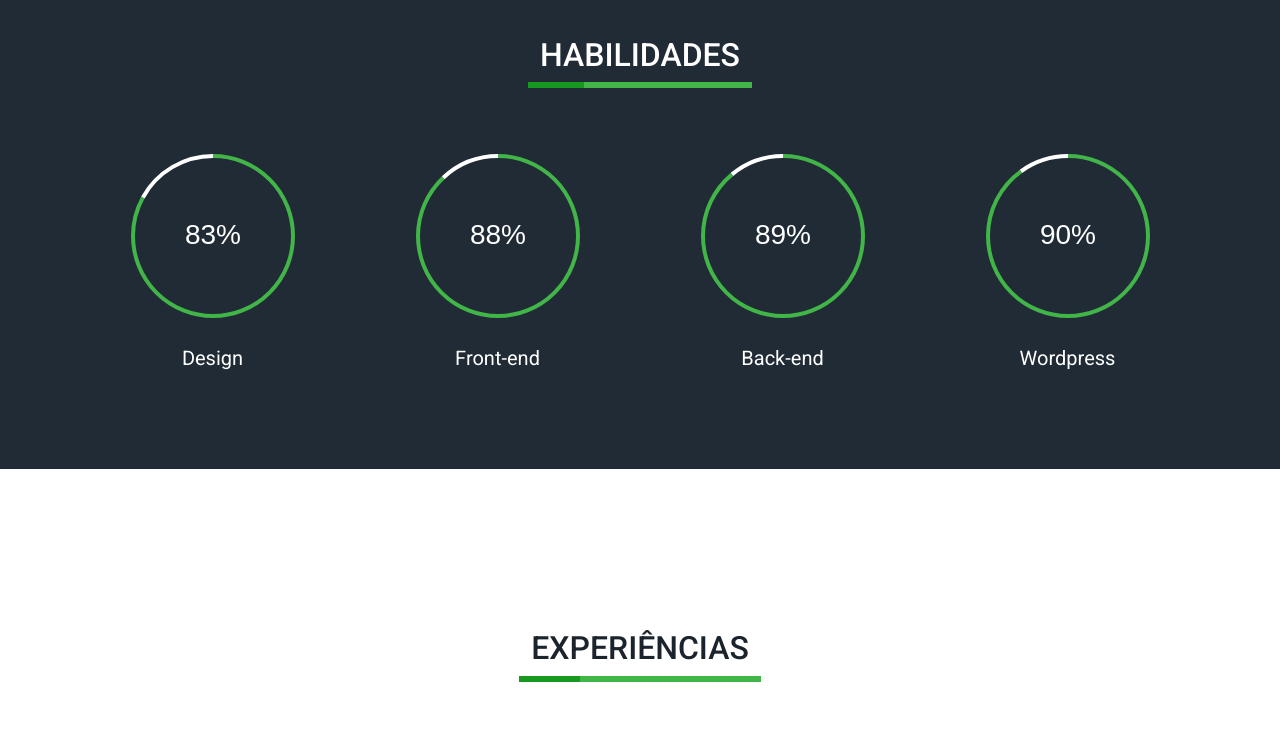
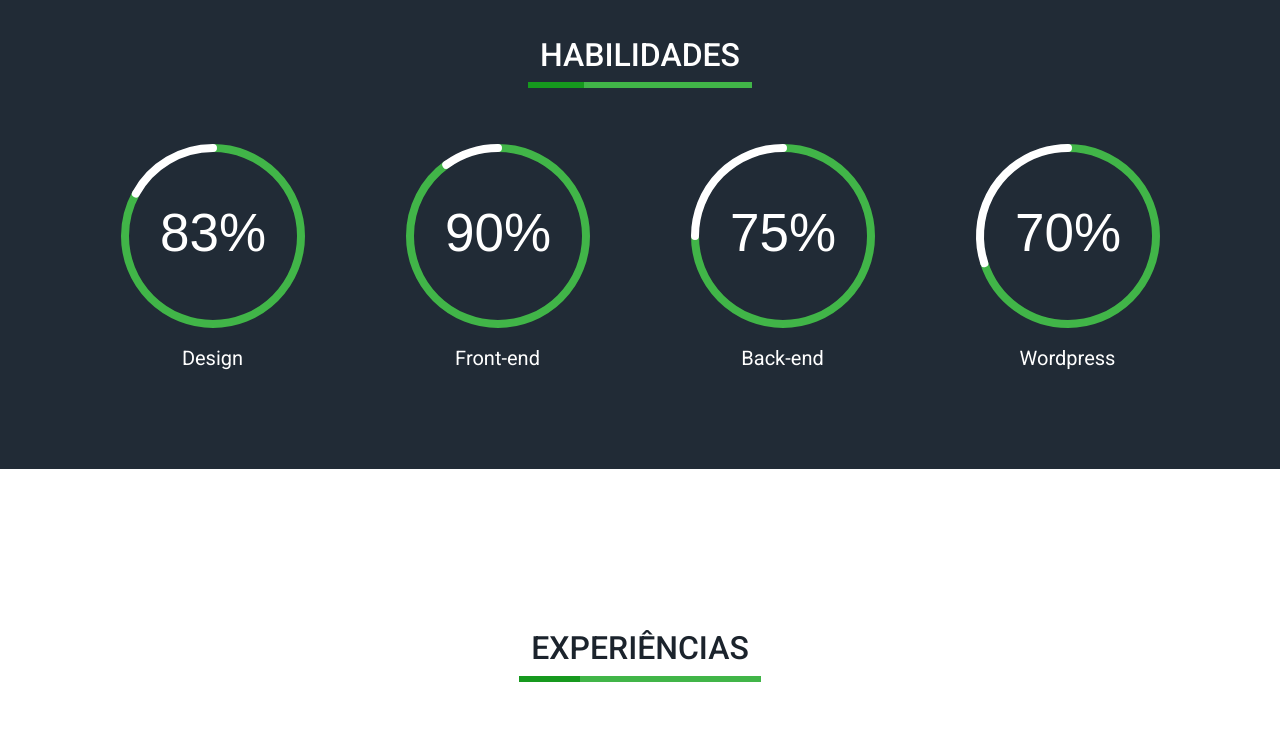
Before and after one commit to juliocesar94ls21/juliocesar-webdev, a plain HTML site: page index.html in a window 1280 px wide. Shown: the part 1580-2323 px from the top of the page. Drawn offline with nearby package versions, Linux system fonts and the light colour scheme.

Commit message:
atualização 02/10

```diff
--- a/index.html
+++ b/index.html
@@ -129,26 +129,26 @@
                 <div class="row content-skills">
                     <div class="col-md-3">
                         <div class="wrap-canv">
-                            <canvas id="canvas1" width="200" height="200"></canvas>
-                            <p class="title-skills-canv">Design</p>
+                        <canvas id="canvas1" data-percent="83" width="200" height="200"></canvas>
+                        <p class="title-skills-canv">Design</p>
                         </div>
                     </div>
                     <div class="col-md-3">
                         <div class="wrap-canv">
-                            <canvas id="canvas2" width="200" height="200"></canvas>
-                            <p class="title-skills-canv">Front-end</p>
+                        <canvas id="canvas2" data-percent="90" width="200" height="200"></canvas>
+                        <p class="title-skills-canv">Front-end</p>
                         </div>
                     </div>
                     <div class="col-md-3">
                         <div class="wrap-canv">
-                            <canvas id="canvas3" width="200" height="200"></canvas>
-                            <p class="title-skills-canv">Back-end</p>
+                        <canvas id="canvas3" data-percent="75" width="200" height="200"></canvas>
+                        <p class="title-skills-canv">Back-end</p>
                         </div>
                     </div>
                     <div class="col-md-3">
                         <div class="wrap-canv">
-                            <canvas id="canvas4" width="200" height="200"></canvas>
-                            <p class="title-skills-canv">Wordpress</p>
+                        <canvas id="canvas4" data-percent="70" width="200" height="200"></canvas>
+                        <p class="title-skills-canv">Wordpress</p>
                         </div>
                     </div>
                 </div>
@@ -220,22 +220,22 @@ Entre as minhas atividades, destaco a criação de peças gráficas para interne
                     </div>
                 </div>
                 <div class="row row-services">
-                    <div class="col-md-3 col-services">
+                    <div class="col-md-3 col-services cs1">
                         <i class="fa-solid fa-ranking-star icon-brand"></i>
                         <p class="theme-color-primary-text text-brand">Branding</p>
                         <p class="theme-color-primary-text text-brand-desc">Crio identidades visuais completas que expressam a essência da marca e fortalecem sua presença no mercado. Do logotipo à estratégia, entrego soluções que conectam marcas ao seu público.</p>
                     </div>
-                    <div class="col-md-3 col-services">
+                    <div class="col-md-3 col-services cs2">
                        <i class="fa-solid fa-globe icon-brand icon-web"></i>
                         <p class="theme-color-primary-text text-brand">Web Design</p>
                         <p class="theme-color-primary-text text-brand-desc">Desenvolvo sites modernos, responsivos e focados na experiência do usuário. Transformo ideias em interfaces funcionais, alinhadas à identidade da marca.</p>
                     </div>
-                    <div class="col-md-3 col-services">
+                    <div class="col-md-3 col-services cs3">
                         <i class="fa-solid fa-cart-shopping icon-brand icon-web"></i>
                         <p class="theme-color-primary-text text-brand">E-commerce</p>
                         <p class="theme-color-primary-text text-brand-desc">Crio lojas virtuais personalizadas, com foco em usabilidade, performance e conversão. Integro sistemas, organizo o catálogo e preparo seu e-commerce para vender mais.</p>
                     </div>
-                    <div class="col-md-3 col-services">
+                    <div class="col-md-3 col-services cs4">
                         <i class="fa-brands fa-wordpress icon-brand icon-web"></i>
                         <p class="theme-color-primary-text text-brand">Wordpress</p>
                         <p class="theme-color-primary-text text-brand-desc">Desenvolvo sites em WordPress com painéis personalizados e fácil gerenciamento de conteúdo. Crio temas sob medida, otimizados para SEO, velocidade e responsividade.</p>
@@ -523,6 +523,6 @@ Entre as minhas atividades, destaco a criação de peças gráficas para interne
         <script src="js/jquery-ui/external/jquery/jquery.js"></script>
         <script crossorigin='anonymous' src='https://kit.fontawesome.com/9b3fb4855f.js'></script>
         <script src="js/fade-onscroll/fade-scroll.js"></script>
-        <script src="js/global.js?v5.7"></script>
+        <script src="js/global.js?v5.9"></script>
     </body>
 </html>
--- a/js/global.js
+++ b/js/global.js
@@ -28,11 +28,11 @@ $(document).ready(function(){
   animateOnScroll('.exp3', 'animate__fadeInRight');
   animateOnScroll('.row-port', 'animate__fadeInUp');
   animateOnScroll('.content-item-blog', 'animate__fadeInUp');
+  animateOnScroll('.cs1', 'animate__fadeInUp');
+  animateOnScroll('.cs2', 'animate__fadeInUp');
+  animateOnScroll('.cs3', 'animate__fadeInUp');
+  animateOnScroll('.cs4', 'animate__fadeInUp');
 
-	createCanv("83%",0.83,0.17, document.getElementById("canvas1"));
-	createCanv("88%",0.88,0.12, document.getElementById("canvas2"));
-	createCanv("89%",0.89,0.11, document.getElementById("canvas3"));
-	createCanv("90%",0.90,0.10, document.getElementById("canvas4"));
 
 	$(".icons-close-portiflio-popup").on("click", function(){
 		$(".popup-fullscreen").fadeOut();
@@ -135,45 +135,158 @@ function isMobile(){
 	return $(window).outerWidth() < 768;
 }
 
-function createCanv(percent, decimal1, decimal2, elem){
-	const canvas = elem;
-  const ctx = canvas.getContext("2d");
+document.addEventListener('DOMContentLoaded', () => {
+  const wrappers = document.querySelectorAll('.wrap-canv');
 
-  const centerX = canvas.width / 2;
-  const centerY = canvas.height / 2;
-  const radius = 80;
-  const borderWidth = 4;
+  // Ajusta canvas para devicePixelRatio (evita ficar embaçado em telas retina)
+  function setupCanvas(canvas) {
+    const dpr = window.devicePixelRatio || 1;
+    const rect = canvas.getBoundingClientRect();
+    // Se rect.width for 0 (por exemplo se o elemento estiver escondido), usamos atributos do canvas como fallback:
+    const cssWidth = rect.width || canvas.width;
+    const cssHeight = rect.height || canvas.height;
 
-  // Círculo de fundo com cor #212b36
+    canvas.width = Math.round(cssWidth * dpr);
+    canvas.height = Math.round(cssHeight * dpr);
+    canvas.style.width = cssWidth + 'px';
+    canvas.style.height = cssHeight + 'px';
+
+    const ctx = canvas.getContext('2d');
+    ctx.setTransform(dpr, 0, 0, dpr, 0, 0); // scale para desenhar considerando dpr
+    return ctx;
+  }
+
+  // Função que anima um canvas de 0 até finalPercent (0..100)
+  function animateCanvas(canvas, finalPercent = 80, duration = 1200) {
+    if (canvas.dataset.animated) return; // evita repetir
+    canvas.dataset.animated = 'true';
+
+    const ctx = canvas.getContext('2d');
+    const rect = canvas.getBoundingClientRect();
+    const width = rect.width || canvas.width;
+    const height = rect.height || canvas.height;
+    const centerX = width / 2;
+    const centerY = height / 2;
+    const radius = Math.min(width, height) / 2 - 12;
+    const borderWidth = 8;
+
+    const finalValue = Number(finalPercent);
+    const startTime = performance.now();
+
+    // easeOutCubic
+    const ease = t => 1 - Math.pow(1 - t, 3);
+
+    function draw(progress, value) {
+      ctx.clearRect(0, 0, width, height);
+
+      // Fundo
       ctx.beginPath();
       ctx.arc(centerX, centerY, radius - borderWidth / 2, 0, 2 * Math.PI);
-  ctx.fillStyle = "#212b36";
+      ctx.fillStyle = '#212b36';
       ctx.fill();
 
-  // Arco verde (83%)
+      // ângulo inicial
       const startAngle = -0.5 * Math.PI;
-  const greenAngle = decimal1 * 2 * Math.PI;
+
+      // arco verde proporcional ao valor final (ex.: 83% => 0.83 do círculo)
+      const greenFrac = (finalValue / 100) * progress; // cresce com progress
+      const greenAngle = greenFrac * 2 * Math.PI;
       ctx.beginPath();
+      ctx.lineCap = 'round';
       ctx.arc(centerX, centerY, radius, startAngle, startAngle + greenAngle);
-  ctx.strokeStyle = "#41b548";
+      ctx.strokeStyle = '#41b548';
       ctx.lineWidth = borderWidth;
       ctx.stroke();
 
-  // Arco branco (17%)
-  const whiteAngle = decimal2 * 2 * Math.PI;
+      // arco branco para o restante (visual)
+      const whiteFrac = (1 - finalValue / 100) * progress;
+      const whiteAngle = whiteFrac * 2 * Math.PI;
       ctx.beginPath();
       ctx.arc(centerX, centerY, radius, startAngle + greenAngle, startAngle + greenAngle + whiteAngle);
-  ctx.strokeStyle = "#ffffff";
+      ctx.strokeStyle = '#ffffff';
       ctx.lineWidth = borderWidth;
       ctx.stroke();
 
-  // Texto central "83%"
-  ctx.font = "28px Arial";
-  ctx.fillStyle = "#ffffff";
-  ctx.textAlign = "center";
-  ctx.textBaseline = "middle";
-  ctx.fillText(percent, centerX, centerY);
+      // texto central
+      ctx.font = Math.round(radius * 0.6) + 'px Arial';
+      ctx.fillStyle = '#ffffff';
+      ctx.textAlign = 'center';
+      ctx.textBaseline = 'middle';
+      ctx.fillText(Math.round(value) + '%', centerX, centerY);
     }
+
+    function frame(now) {
+      const elapsed = now - startTime;
+      const rawProgress = Math.min(elapsed / duration, 1);
+      const eased = ease(rawProgress);
+      const currentValue = eased * finalValue;
+
+      draw(eased, currentValue);
+
+      if (rawProgress < 1) {
+        requestAnimationFrame(frame);
+      } else {
+        draw(1, finalValue); // garante o estado final
+      }
+    }
+
+    requestAnimationFrame(frame);
+  }
+
+  // Inicializa os canvases (ajusta DPI e desenha 0%)
+  wrappers.forEach(w => {
+    const canvas = w.querySelector('canvas');
+    if (!canvas) return;
+    setupCanvas(canvas);
+
+    // desenho inicial 0%
+    const ctx = canvas.getContext('2d');
+    const rect = canvas.getBoundingClientRect();
+    const width = rect.width || canvas.width;
+    const height = rect.height || canvas.height;
+    const centerX = width / 2;
+    const centerY = height / 2;
+    const radius = Math.min(width, height) / 2 - 12;
+    const borderWidth = 8;
+
+    ctx.clearRect(0, 0, width, height);
+    ctx.beginPath();
+    ctx.arc(centerX, centerY, radius - borderWidth / 2, 0, 2 * Math.PI);
+    ctx.fillStyle = '#212b36';
+    ctx.fill();
+    ctx.font = Math.round(radius * 0.6) + 'px Arial';
+    ctx.fillStyle = '#ffffff';
+    ctx.textAlign = 'center';
+    ctx.textBaseline = 'middle';
+    ctx.fillText('0%', centerX, centerY);
+  });
+
+  // Observer: observa cada wrapper para disparar animação quando aparece na viewport
+  const observer = new IntersectionObserver((entries) => {
+    entries.forEach(entry => {
+      if (entry.isIntersecting) {
+        const wrapper = entry.target;
+        const canvas = wrapper.querySelector('canvas');
+        if (!canvas) return;
+
+        // pega percent do data-percent, se não tiver usa fallback por id
+        let percent = canvas.dataset.percent;
+        if (!percent) {
+          const map = { canvas1: 83, canvas2: 90, canvas3: 75, canvas4: 70 };
+          percent = map[canvas.id] || 80;
+        }
+
+        animateCanvas(canvas, percent, 1200);
+        observer.unobserve(wrapper); // remover se quiser que aconteça só uma vez
+      }
+    });
+  }, {
+    threshold: 0.45 // quando ~45% do wrapper estiver visível dispara
+  });
+
+  // começa a observar os wrappers
+  wrappers.forEach(w => observer.observe(w));
+});
 
 $(window).on('load', function () {
     $(".overlaypt").remove();
```
Lines whose indentation alone changed are shown as unchanged.
